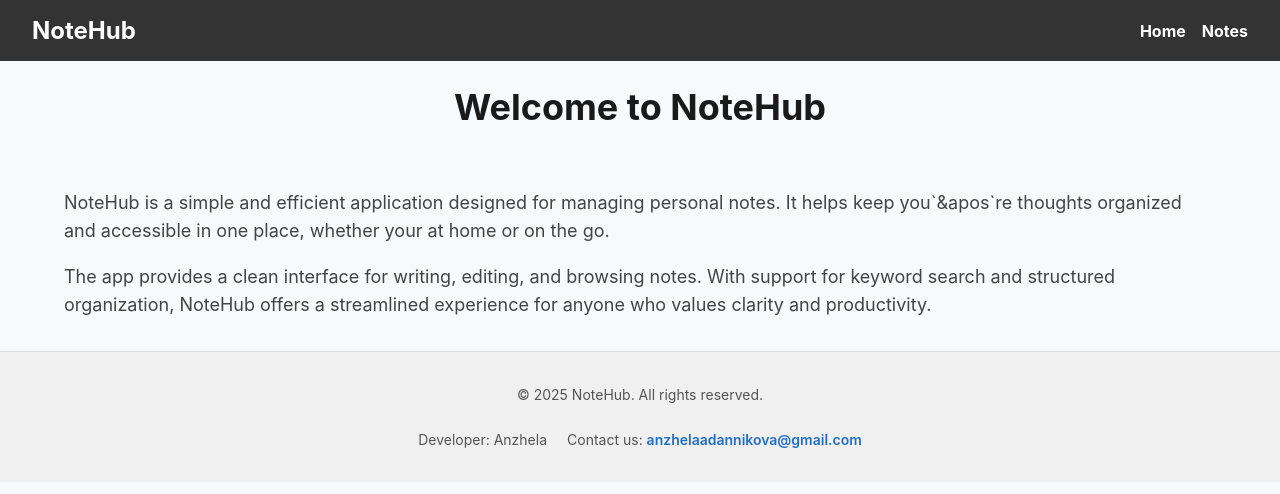
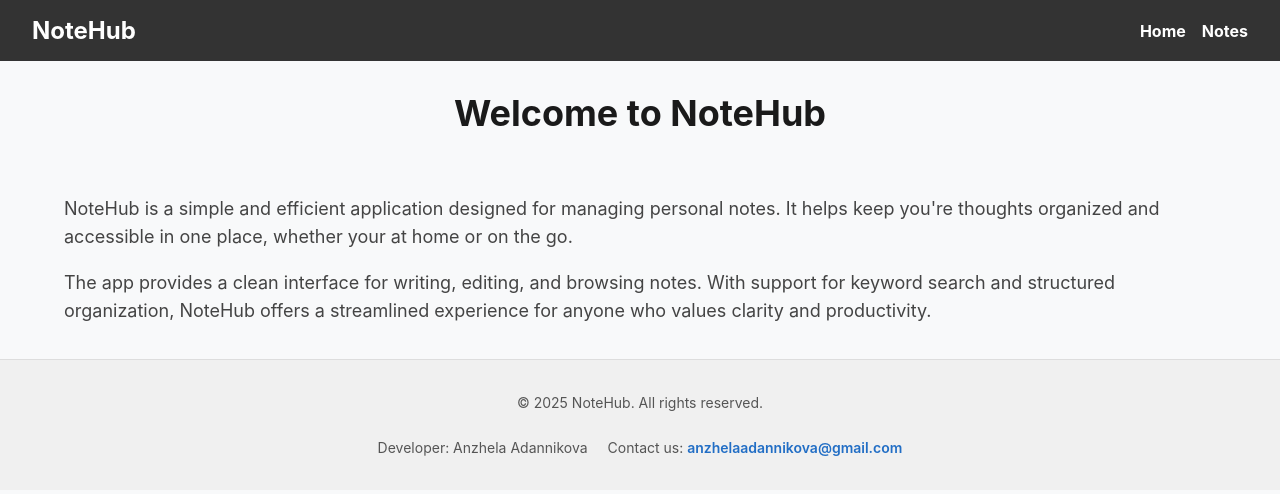
Before and after one commit to Anzhela-Adannikova/06-notehub-nextjs, a Next.js app: page / in a window 1280 px wide. Shown: the top 494 px of the page. Built offline with nearby package versions, Linux system fonts and the light colour scheme.

Commit message:
correction of error and comments

```diff
--- a/app/notes/[id]/NoteDetails.client.tsx
+++ b/app/notes/[id]/NoteDetails.client.tsx
@@ -7,9 +7,13 @@ import { fetchNoteById } from '@/lib/api';
 import { useParams } from 'next/navigation';
 import NoteModal from '@/components/NoteModal/NoteModal';
 
+type NoteParams = {
+  id: string;
+};
+
 export default function NoteDetailsClient() {
   const [isModalOpen, setIsModalOpen] = useState(false);
-  const params = useParams();
+  const params = useParams() as NoteParams;
   const id = Number(params.id);
 
   const {
--- a/app/notes/[id]/error.tsx
+++ b/app/notes/[id]/error.tsx
@@ -1,14 +1,14 @@
 'use client';
 
-type Props = {
+type ErrorProps = {
   error: Error;
   reset: () => void;
 };
 
-export default function Error({ error, reset }: Props) {
+export default function Error({ error, reset }: ErrorProps) {
   return (
     <div>
-      <p>Could not fetch note details. {error.message}</p>;
+      <p>Could not fetch note details. {error.message}</p>
       <button onClick={reset}>Try again</button>
     </div>
   );
--- a/app/page.tsx
+++ b/app/page.tsx
@@ -3,20 +3,22 @@ import css from './Home.module.css';
 export default function Home() {
   return (
     <main>
-      <div className={css.container}>
+      <section className={css.container}>
         <h1 className={css.title}>Welcome to NoteHub</h1>
-        <p className={css.description}>
-          NoteHub is a simple and efficient application designed for managing
-          personal notes. It helps keep you`&apos`re thoughts organized and
-          accessible in one place, whether your at home or on the go.
-        </p>
-        <p className={css.description}>
-          The app provides a clean interface for writing, editing, and browsing
-          notes. With support for keyword search and structured organization,
-          NoteHub offers a streamlined experience for anyone who values clarity
-          and productivity.
-        </p>
-      </div>
+        <article className={css.description}>
+          <p>
+            NoteHub is a simple and efficient application designed for managing
+            personal notes. It helps keep you&apos;re thoughts organized and
+            accessible in one place, whether your at home or on the go.
+          </p>
+          <p>
+            The app provides a clean interface for writing, editing, and
+            browsing notes. With support for keyword search and structured
+            organization, NoteHub offers a streamlined experience for anyone who
+            values clarity and productivity.
+          </p>
+        </article>
+      </section>
     </main>
   );
 }
--- a/components/Footer/Footer.tsx
+++ b/components/Footer/Footer.tsx
@@ -6,7 +6,7 @@ export default function Footer() {
       <div className={css.content}>
         <p>© {new Date().getFullYear()} NoteHub. All rights reserved.</p>
         <div className={css.wrap}>
-          <p>Developer: Anzhela</p>
+          <p>Developer: Anzhela Adannikova</p>
           <p>
             Contact us:{' '}
             <a href="mailto: anzhelaadannikova@gmail.com">
--- a/components/NoteForm/NoteForm.tsx
+++ b/components/NoteForm/NoteForm.tsx
@@ -56,7 +56,7 @@ export default function NoteForm({ onSuccess, onClose }: NoteFormProps) {
               as="textarea"
               id="content"
               name="content"
-              rows="8"
+              rows={8}
               className={css.textarea}
             />
             <ErrorMessage
--- a/components/NoteList/NoteList.tsx
+++ b/components/NoteList/NoteList.tsx
@@ -3,6 +3,7 @@ import css from './NoteList.module.css';
 import { useMutation, useQueryClient } from '@tanstack/react-query';
 import { deleteNote } from '@/lib/api';
 import type { Note } from '@/types/note';
+import Link from 'next/link';
 
 interface NoteListProps {
   notes: Note[];
@@ -26,6 +27,9 @@ export default function NoteList({ notes }: NoteListProps) {
           <p className={css.content}>{note.content}</p>
           <div className={css.footer}>
             <span className={css.tag}>{note.tag}</span>
+            <Link href={`/notes/${note.id}`} className={css.link}>
+              View details
+            </Link>
             <button
               type="button"
               className={css.button}
--- a/lib/api.ts
+++ b/lib/api.ts
@@ -34,8 +34,6 @@ export const fetchNotes = async (
   const params: Record<string, string | number> = { page, perPage };
   if (query) params.search = query;
 
-  console.log('Fetching notes with params:', params);
-
   const res = await noteServiceClient.get<FetchNoteService>('/', { params });
   return res.data;
 };
--- a/types/note.ts
+++ b/types/note.ts
@@ -14,3 +14,8 @@ export interface NewNoteData {
   content: string;
   tag: string;
 }
+
+export interface FetchNoteService {
+  notes: Note[];
+  totalPages: number;
+}
```
Also changed, not shown: app/notes/Notes.client.tsx (+9 -5 lines), app/notes/page.tsx (+2 -16 lines).
